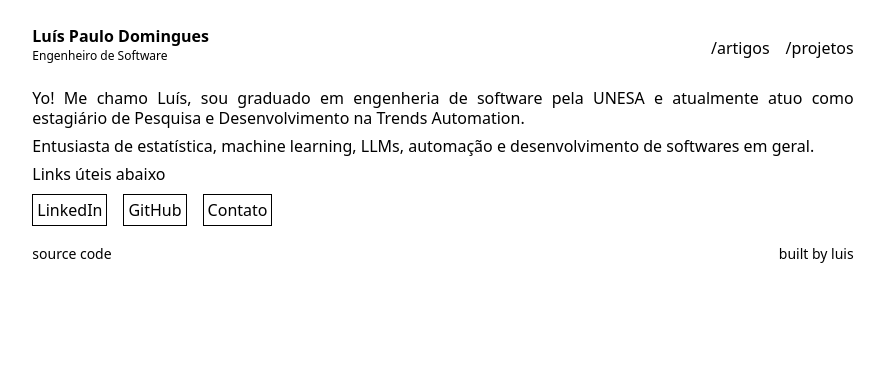
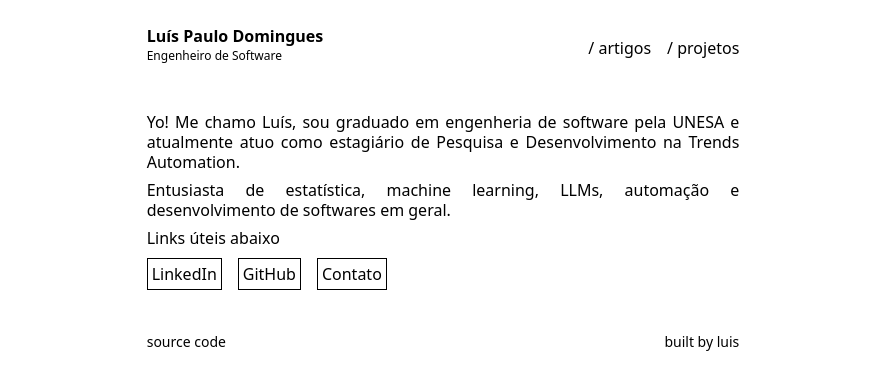
Before and after one commit to luis-domingues/portfolio, an Astro site: page / in a window 1280 px wide. Shown: the whole page, without its empty margins (197-1081 px from the left). Built offline with nearby package versions, Linux system fonts and the light colour scheme; Astro itself is replaced by a stand-in of ours.

Commit message:
refactor: improve semantics and better reading experience

```diff
--- a/src/layouts/Layout.astro
+++ b/src/layouts/Layout.astro
@@ -25,9 +25,9 @@ const { title } = Astro.props;
         }
         <script is:inline async crossorigin="anonymous"></script>
         <link rel="icon" href="/favicon.ico" />
-        <title>{title}</title>
+        <title>{title ? `${title} | Luís Paulo` : "Luís Paulo Domingues"}</title>
     </head>
-    <body class="w-full sm:w-5/6 lg:w-2/3 mx-auto px-4">
+    <body class="mx-auto max-w-[70ch] px-4 sm:px-6">
         <header class="flex flex-col items-start py-6 lg:flex-row lg:justify-between lg:items-center">
             <a href="/" class="flex flex-col">
                 <h1 class="font-semibold">Luís Paulo Domingues</h1>
@@ -35,14 +35,16 @@ const { title } = Astro.props;
             </a>
             <ul>
                 <nav class="flex gap-4 mt-2 text-sm sm:text-base">
-                    <li><a href="/articles" class="hover:border-b">/artigos</a></li>
-                    <li><a href="/projects" class="hover:border-b">/projetos</a></li>
+                    <li><a href="/articles" class="hover:underline">/ artigos</a></li>
+                    <li><a href="/projects" class="hover:underline">/ projetos</a></li>
                 </nav>
             </ul>
         </header>
-        <slot />
-        <footer class="flex flex-col gap-2 py-6 text-sm  sm:flex-row sm:justify-between sm:items-center">
-            <a href="">source code</a>
+        <main class="py-6">
+            <slot />
+        </main>
+        <footer class="flex flex-col gap-2 py-6 text-sm sm:flex-row sm:justify-between sm:items-center">
+            <a href="" class="hover:underline">source code</a>
             <span>built by luis</span>
         </footer>
     </body>
```
